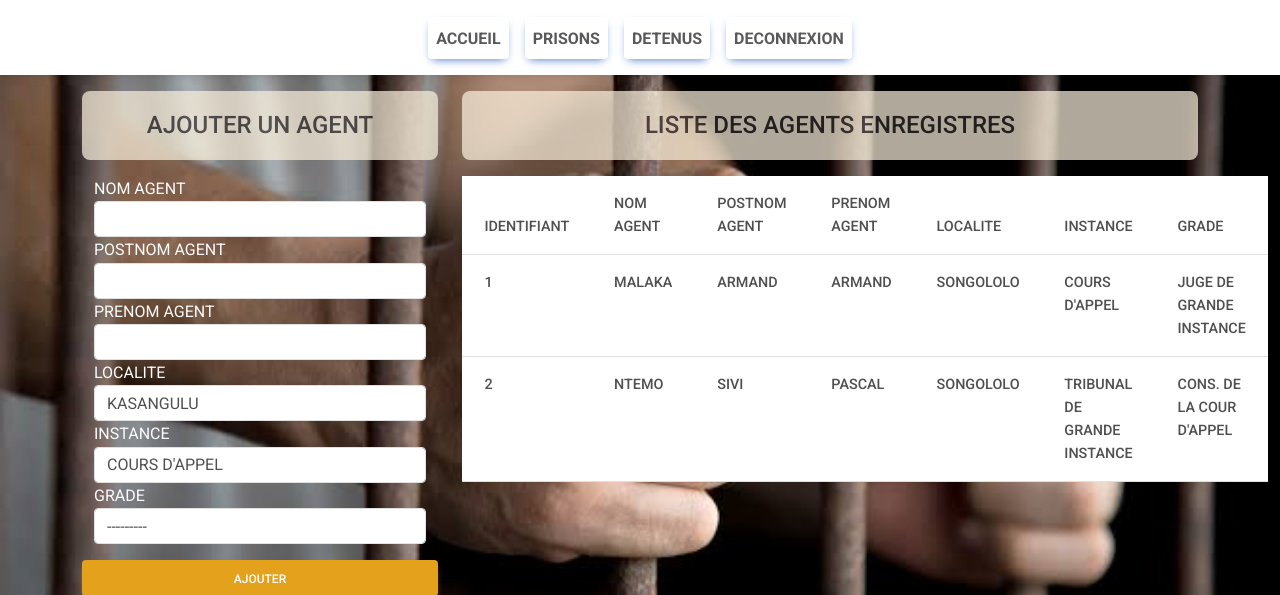
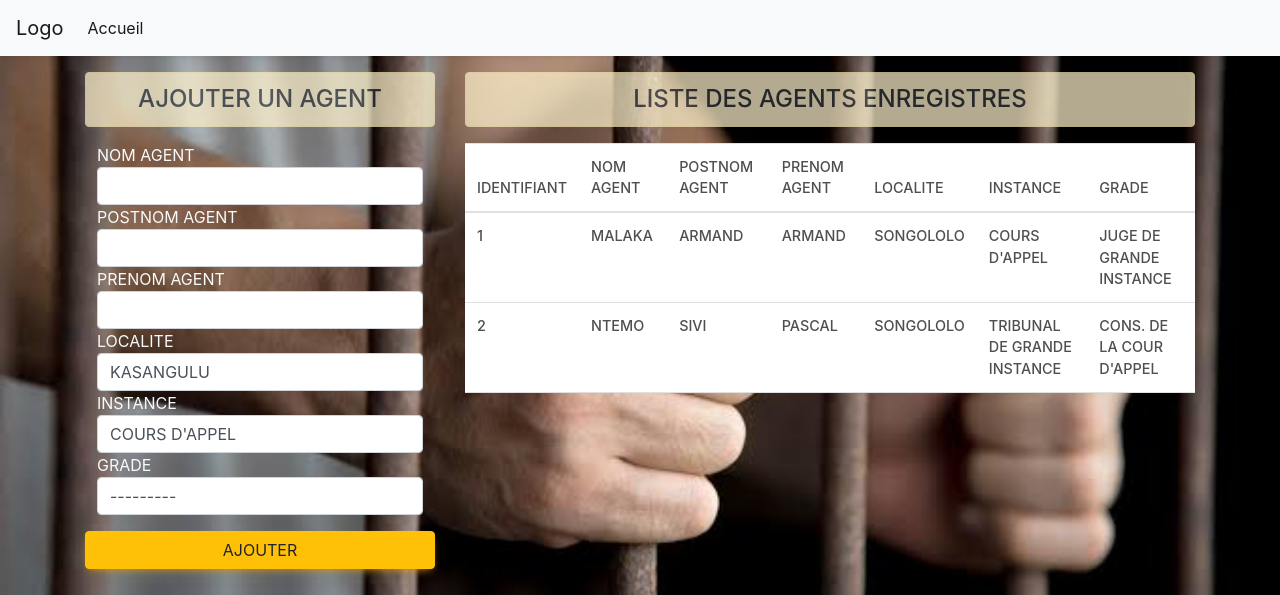
Before and after one commit to Sha-703/Prison, a Django app: page /Prison/agent in a window 1280 px wide. Shown: the top 595 px of the page. Run offline with Django 5.2, Linux system fonts and the light colour scheme; data comes from the database, SQL or seed files in the repository; lists and menus that the app fills with data are empty; some libraries are stand-ins or nearby versions.

Commit message:
BArre de menu

```diff
--- a/templates/Detenu/base.html
+++ b/templates/Detenu/base.html
@@ -1,4 +1,3 @@
-
 {% load static %}
 
 
@@ -21,42 +20,27 @@
       rel="stylesheet"
       href="https://fonts.googleapis.com/css2?family=Roboto:wght@300;400;500;700;900&display=swap"
     />
-    <!-- MDB -->
-    <link rel="stylesheet" href="{% static 'css/mdb.min.css' %}" />
+    <!-- CSS MDB/Bootstrap -->
+    <link rel="stylesheet" href="{% static 'css/mdb.min.css' %}">
+    <!-- ou Bootstrap si utilisé -->
+    <link rel="stylesheet" href="https://stackpath.bootstrapcdn.com/bootstrap/4.5.2/css/bootstrap.min.css" />
     <link rel="stylesheet" href="{% static 'DETENUS/static/css/style.css'%}">
   </head>
 <!-- MON ENTETE -->
 <header>
   <!-- Navbar -->
-  <nav class="navbar navbar-expand-lg bg-body">
-    <div class=" rox container-fluid">
-      <button
-        data-mdb-collapse-init
-        class="navbar-toggler"
-        type="button"
-        data-mdb-target="#navbarExample01"
-        aria-controls="navbarExample01"
-        aria-expanded="false"
-        aria-label="Toggle navigation"
-      >
-        <i class="fas fa-bars"></i>
+  <nav class="navbar navbar-expand-lg navbar-light bg-light">
+  <a class="navbar-brand" href="#">Logo</a>
+  <button class="navbar-toggler" type="button" data-mdb-collapse-init data-mdb-target="#navbarNav" aria-controls="navbarNav" aria-expanded="false" aria-label="Toggle navigation">
+    <span class="navbar-toggler-icon"></span>
   </button>
-      <div class="col-lg-7 collapse navbar-collapse mx-auto " id="navbarExample01">
-        <ul class="navbar-nav me-auto mb-2 mb-lg-0 text-center mx-auto">
+  <div class="collapse navbar-collapse" id="navbarNav">
+    <ul class="navbar-nav">
       <li class="nav-item active">
-            <a class="nav-link btn btn-primary m-2" aria-current="page" href="{% url 'accueil' %}"><strong>ACCUEIL</strong></a>
+        <a class="nav-link" href="#">Accueil</a>
       </li>
-          <li class="nav-item ">
-            <a class="nav-link btn btn-primary m-2" href="{% url 'Ajout_Prison'%}"><strong>PRISONS</strong></a>
-          </li>
-          <li class="nav-item ">
-            <a class="nav-link btn btn-primary m-2" href="{% url 'Ajout' %}"><strong>DETENUS</strong></a>
-          </li>
-          <li class="nav-item ">
-            <a class="nav-link btn btn-primary m-2" href="{% url 'logout' %}"><strong>DECONNEXION</strong></a>
-          </li>
+      <!-- autres liens -->
     </ul>
-      </div>
   </div>
 </nav>
 </header>
@@ -81,5 +65,10 @@
 </footer>
 <!-- Footer -->
 
+<!-- JS MDB/Bootstrap -->
+<script type="text/javascript" src="{% static 'js/mdb.umd.min.js' %}"></script>
+<!-- ou Bootstrap si utilisé -->
+<script src="https://code.jquery.com/jquery-3.5.1.slim.min.js"></script>
+<script src="https://cdn.jsdelivr.net/npm/bootstrap@4.5.2/dist/js/bootstrap.bundle.min.js"></script>
 
 </html>
```
Lines whose indentation alone changed are shown as unchanged.
